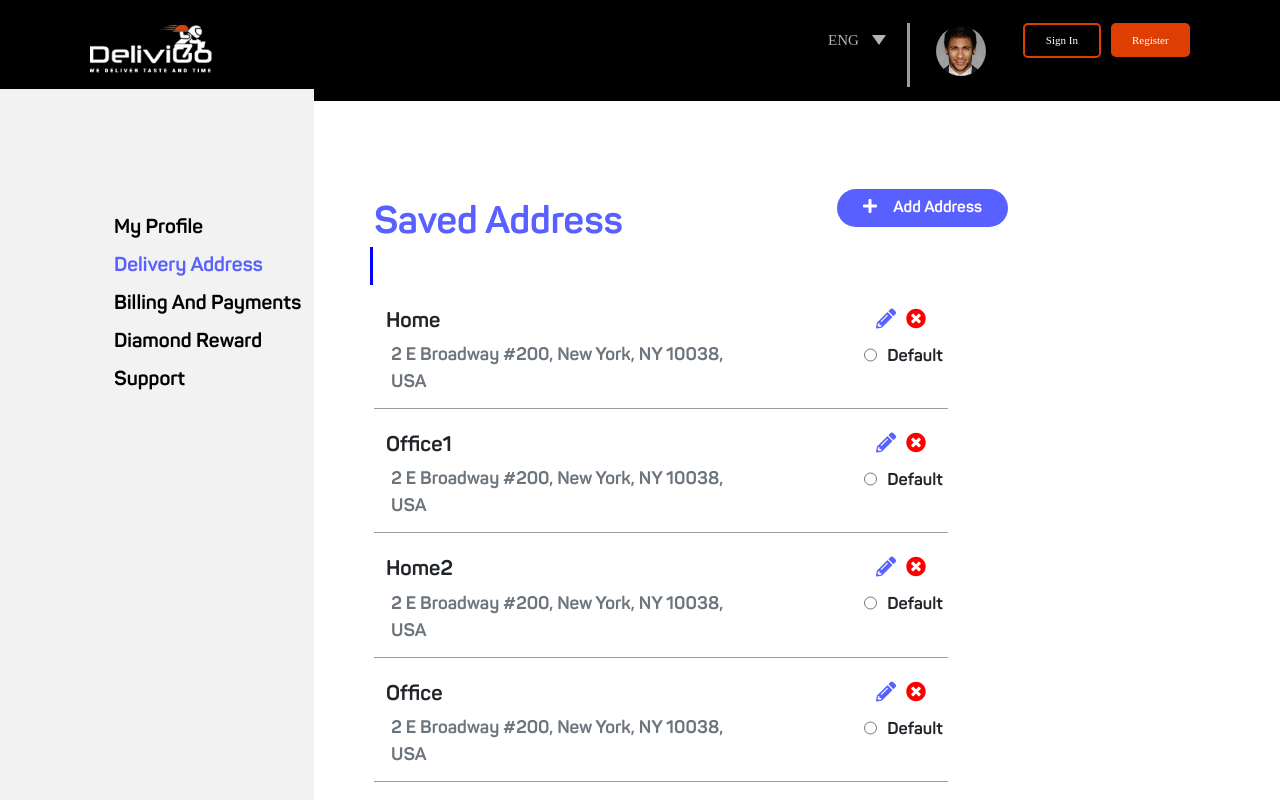
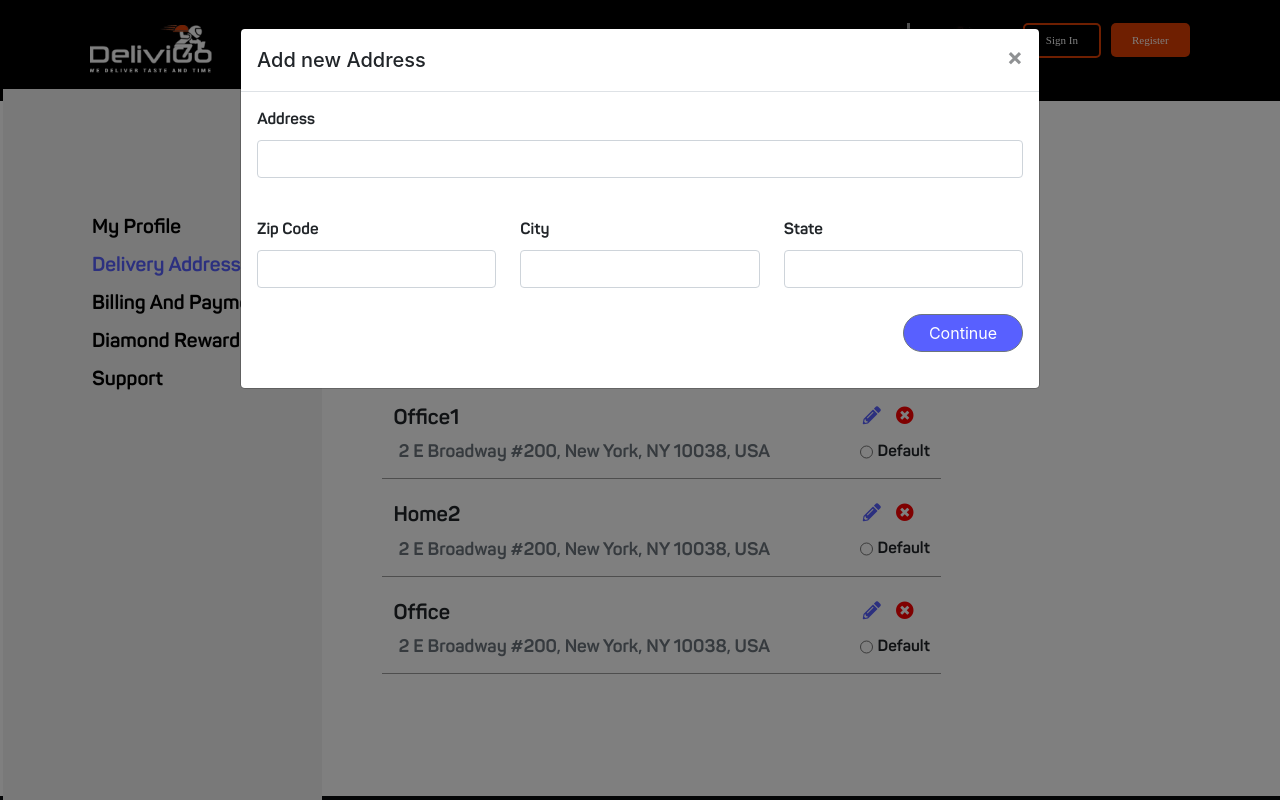
Before and after one commit to Adeel-Gill/web-delivigo, a Vue app: page /delivery in a window 1280 px wide. Both pictures are taken after a click on the button 890 px from the left and 322 px from the top of the page. Shown: the top 800 px of the page. Built offline with nearby package versions, Linux system fonts and the light colour scheme; what v-show-slide would draw is missing.

Commit message:
1-1-2020 updated ui

```diff
--- a/src/components/User/BillingAndPayments.vue
+++ b/src/components/User/BillingAndPayments.vue
@@ -7,7 +7,7 @@
                 <h1 class="profile-heading">Billing and Payments</h1>
             </div>
             <div class="col-md-4">
-                <b-button class="btn btn-submit" v-b-modal.modal-1><i class="fas fa-plus mr-3"></i>Add Card</b-button>
+                <button class="btn btn-submit" v-b-modal.modal-1><i class="fas fa-plus mr-3"></i>Add Card</button>
                 <!--                <button type="submit" class="btn btn-submit"><i class="fas fa-plus mr-3"></i>Add Card</button>-->
             </div>
         </div>
@@ -63,7 +63,7 @@
         </div>
 <!-- Modal -->
     </div>
-    <b-modal hide-footer class="my-modal" id="modal-1" title="BootstrapVue">
+    <b-modal hide-footer size="lg" class="my-modal" id="modal-1" title="Add New Card">
         <div class="row">
         <div class="col-md-12">
             <div class="form-group">
@@ -107,7 +107,7 @@
             </div>
         </div>
         <div class="btn-modal">
-            <button class="btn btn-submit">Continue</button>
+            <button @click="$bvModal.hide('modal-1')" class="btn btn-submit">Continue</button>
         </div>
     </b-modal>
 </div>
@@ -135,9 +135,9 @@
     .m-bottom{
         margin-bottom: 100px;
     }
-    .col-md-4{
-        padding: 0;
-    }
+    /*.col-md-4{*/
+    /*    padding: 0;*/
+    /*}*/
     .profile-heading{
         color: #5860ff;
         font-size: 38px;
@@ -157,6 +157,10 @@
         background-color: #5860ff;
         color: white;
 
+    }
+    .btn-submit:hover{
+        background-color: #4F55C2;
+        color: white;
     }
     .button{
         margin-top: 50px;
@@ -190,31 +194,37 @@
         text-align: right;
     }
     .icon i{
-        margin: 0 20px 0 0;
-        font-size: 20px;
+        margin: 0 15px 0 0;
+        font-size: 18px;
     }
     .icon .cancel{
         color: red;
     }
+    .cancel:hover{
+        color: #9C0000;
+    }
     .edit{
         color: #5860ff;
+    }
+    .edit:hover{
+        color: #4F55C2;
     }
     .radio{
         display: flex;
         margin-top: 10px;
     }
     .radio input{
-        margin-top: 1px;
-        height:20px;
-        width: 20px;
-        margin-right: 10px;
+        margin-top: 3px;
+        height:18px;
+        width: 18px;
+        margin-right: 5px;
     }
     .radio label{
-        font-size: 17px;
-    }
-    .modal-dialog {
-        width: 700px !important;
+        font-size: 16px;
     }
     .btn-modal{
+        display: flex;
+        justify-content: flex-end;
+        margin: 10px 0 20px 0;
     }
 </style>
--- a/src/components/User/DeliveryAddress.vue
+++ b/src/components/User/DeliveryAddress.vue
@@ -1,22 +1,25 @@
 @@ -0,0 +1,15 @@
 <template>
+    <div>
     <div class="pl-5 m-top m-bottom">
         <div class="row">
             <div class="col-md-8">
             <h1 class="profile-heading">Saved Address</h1>
             </div>
                 <div class="col-md-4">
-                    <button type="submit" class="btn btn-submit"><i class="fas fa-plus mr-3"></i>Add Address</button>
+                    <b-button class="btn btn-submit" v-b-modal.modal-1><i class="fas fa-plus mr-3"></i>Add Card</b-button>
+
+                    <!--                    <button type="submit" class="btn btn-submit"><i class="fas fa-plus mr-3"></i>Add Address</button>-->
                 </div>
         </div>
         <div class="col-md-10">
             <div class="address-block row">
-                <div class="col-md-8">
+                <div class="col-md-9">
                 <h6 class="address-heading">Home</h6>
                 <p class="address-par text-muted">2 E Broadway #200, New York, NY 10038, USA</p>
                 </div>
                 <div class="col-md-2 icon">
-                    <a href="#"><i class="fas fa-pencil-alt edit"></i></a>
+                    <a href="#" v-b-modal.modal-1><i class="fas fa-pencil-alt edit"></i></a>
                     <a href="#"><i class="fas fa-times-circle cancel"></i></a>
                     <div class="radio">
                         <input type="radio">
@@ -25,12 +28,12 @@
                 </div>
             </div>
             <div class="address-block row">
-                <div class="col-md-8">
+                <div class="col-md-9">
                     <h6 class="address-heading">Office1</h6>
                     <p class="address-par text-muted">2 E Broadway #200, New York, NY 10038, USA</p>
                 </div>
                 <div class="col-md-2 icon">
-                    <a href="#"><i class="fas fa-pencil-alt edit"></i></a>
+                    <a href="#" v-b-modal.modal-1><i class="fas fa-pencil-alt edit"></i></a>
                     <a href="#"><i class="fas fa-times-circle cancel"></i></a>
                     <div class="radio">
                         <input type="radio">
@@ -39,12 +42,12 @@
                 </div>
             </div>
             <div class="address-block row">
-                <div class="col-md-8">
+                <div class="col-md-9">
                     <h6 class="address-heading">Home2</h6>
                     <p class="address-par text-muted">2 E Broadway #200, New York, NY 10038, USA</p>
                 </div>
                 <div class="col-md-2 icon">
-                    <a href="#"><i class="fas fa-pencil-alt edit"></i></a>
+                    <a href="#" v-b-modal.modal-1><i class="fas fa-pencil-alt edit"></i></a>
                     <a href="#"><i class="fas fa-times-circle cancel"></i></a>
                     <div class="radio">
                         <input type="radio">
@@ -53,12 +56,12 @@
                 </div>
             </div>
             <div class="address-block row">
-                <div class="col-md-8">
+                <div class="col-md-9">
                     <h6 class="address-heading">Office</h6>
                     <p class="address-par text-muted">2 E Broadway #200, New York, NY 10038, USA</p>
                 </div>
                 <div class="col-md-2 icon">
-                    <a href="#"><i class="fas fa-pencil-alt edit"></i></a>
+                    <a href="#" v-b-modal.modal-1><i class="fas fa-pencil-alt edit"></i></a>
                     <a href="#"><i class="fas fa-times-circle cancel"></i></a>
                     <div class="radio">
                         <input type="radio">
@@ -66,41 +69,42 @@
                     </div>
                 </div>
             </div>
-<!--            <div class="form-group">-->
-<!--&lt;!&ndash;                        <label for="home">Full Name</label>&ndash;&gt;-->
-<!--                <label for="office">Office</label>-->
-<!--                        <div class="input-group">-->
-<!--                            <input type="text" class="form-control" value="2 E Broadway #200, New York, NY 10038, USA" id="office">-->
-<!--&lt;!&ndash;                            <input type="text" class="form-control" value="john Doe" id="home">&ndash;&gt;-->
-<!--                            <div class="input-group-append">-->
-<!--                                <i class="fa fa-pencil-alt"></i>-->
-<!--                            </div>-->
-<!--                        </div>-->
-<!--                    </div>-->
-<!--                    <div class="form-group">-->
-<!--                        <label for="home2">Home2</label>-->
-<!--                        <div class="input-group">-->
-<!--                            <input type="text" class="form-control" value="2 E Broadway #200, New York, NY 10038, USA" id="home2">-->
-<!--                            <div class="input-group-append">-->
-<!--                                <i class="fa fa-pencil-alt"></i>-->
-<!--                            </div>-->
-<!--                        </div>-->
-<!--&lt;!&ndash;                        <label for="office">Full Name</label>&ndash;&gt;-->
-<!--&lt;!&ndash;                        <input type="text" class="form-control" value="john Doe" id="office">&ndash;&gt;-->
-<!--                    </div>-->
-<!--                    <div class="form-group">-->
-<!--                        <label for="home3">Home3</label>-->
-<!--                        <div class="input-group">-->
-<!--                            <input type="text" class="form-control" value="2 E Broadway #200, New York, NY 10038, USA" id="home3">-->
-<!--                            <div class="input-group-append">-->
-<!--                                <i class="fa fa-pencil-alt"></i>-->
-<!--                            </div>-->
-<!--                        </div>-->
-<!--&lt;!&ndash;                        <label for="home2">Full Name</label>&ndash;&gt;-->
-<!--&lt;!&ndash;                        <input type="text" class="form-control" value="john Doe" id="home2">&ndash;&gt;-->
-<!--                    </div>-->
-<!--                </form>-->
+
             </div>
+    </div>
+        <b-modal size="lg" hide-footer class="my-modal" id="modal-1" title="Add new Address">
+            <div class="row">
+                <div class="col-md-12">
+                    <div class="form-group">
+                        <label for="address">Address</label>
+                        <input type="text" class="form-control" id="address">
+                    </div>
+                </div>
+            </div>
+            <div class="row">
+                <div class="col-md-4">
+                    <div class="form-group">
+                        <label for="zipCode">Zip Code</label>
+                        <input type="text" class="form-control" id="zipCode">
+                    </div>
+                </div>
+                <div class="col-md-4">
+                    <div class="form-group">
+                        <label for="city">City</label>
+                        <input type="text" class="form-control" id="city">
+                    </div>
+                </div>
+                <div class="col-md-4">
+                    <div class="form-group">
+                        <label for="state">State</label>
+                        <input type="text" class="form-control" id="state">
+                    </div>
+                </div>
+            </div>
+            <div class="btn-modal">
+                <b-button @click="$bvModal.hide('modal-1')" class="btn btn-submit">Continue</b-button>
+            </div>
+        </b-modal>
     </div>
 </template>
 
@@ -124,9 +128,9 @@
     .m-bottom{
         margin-bottom: 100px;
     }
-    .col-md-4{
-        padding: 0;
-    }
+    /*.col-md-4{*/
+    /*    padding: 0;*/
+    /*}*/
     .profile-heading{
         color: #5860ff;
         font-size: 38px;
@@ -160,6 +164,10 @@
         border: 2px solid #5860ff;
         color: #5860ff;
     }
+    .btn-submit:hover{
+        background-color: #4F55C2;
+        color: white;
+    }
     .button{
         margin-top: 50px;
         margin-bottom: 100px;
@@ -184,26 +192,37 @@
         /*margin-top: 20px;*/
     }
     .icon i{
-        margin: 0 10px 0 0;
-        font-size: 20px;
+        margin: 0 15px 0 0;
+        font-size: 18px;
     }
     .icon .cancel{
         color: red;
     }
+    .cancel:hover{
+        color: #9C0000;
+    }
     .edit{
         color: #5860ff;
+    }
+    .edit:hover{
+        color: #4F55C2;
     }
     .radio{
         display: flex;
         margin-top: 10px;
     }
     .radio input{
-        margin-top: 1px;
-        height:20px;
-        width: 20px;
-        margin-right: 10px;
+        margin-top: 3px;
+        height:18px;
+        width: 18px;
+        margin-right: 5px;
     }
     .radio label{
-        font-size: 17px;
+        font-size: 16px;
+    }
+    .btn-modal{
+        display: flex;
+        justify-content: flex-end;
+        margin: 10px 0 20px 0;
     }
 </style>
--- a/src/components/User/SideNav.vue
+++ b/src/components/User/SideNav.vue
@@ -86,10 +86,11 @@
         padding: 0;
     }
     .nav-item{
-        width: 280px;
+        width: 100%;
         /*margin: 0 auto;*/
         text-align: center;
-        margin-left: 77px;
+        margin-left: 40px;
+        padding-right: 28px;
     }
     .active{
         border-right: 3px solid blue;
--- a/src/components/User/User.vue
+++ b/src/components/User/User.vue
@@ -1,4 +1,5 @@
 <template>
+    <div class="container-fluid">
     <div class="row">
         <div class="col-md-3 nav-color">
             <app-side-nav></app-side-nav>
@@ -6,33 +7,7 @@
         <div  class="col-md-7">
             <router-view></router-view>
         </div>
-        <!-- saved address page-->
-<!--        <div class="col-md-7">-->
-<!--            <app-delivery-address></app-delivery-address>-->
-<!--&lt;!&ndash;            <h1 class="profile-heading">Saved Address</h1>&ndash;&gt;-->
-<!--&lt;!&ndash;            <div class="col-md-8">&ndash;&gt;-->
-<!--&lt;!&ndash;                <form action="" class="myProfile">&ndash;&gt;-->
-<!--&lt;!&ndash;                    <div class="form-group">&ndash;&gt;-->
-<!--&lt;!&ndash;                        <label for="home">Full Name</label>&ndash;&gt;-->
-<!--&lt;!&ndash;                        <div class="input-group">&ndash;&gt;-->
-<!--&lt;!&ndash;                            <input type="text" class="form-control" value="john Doe" id="home">&ndash;&gt;-->
-<!--&lt;!&ndash;                            <div class="input-group-append">&ndash;&gt;-->
-<!--&lt;!&ndash;                                <i class="fa fa-pencil-alt"></i>&ndash;&gt;-->
-<!--&lt;!&ndash;                            </div>&ndash;&gt;-->
-<!--&lt;!&ndash;                        </div>&ndash;&gt;-->
-<!--&lt;!&ndash;                    </div>&ndash;&gt;-->
-<!--&lt;!&ndash;                    <div class="form-group">&ndash;&gt;-->
-<!--&lt;!&ndash;                        <label for="office">Full Name</label>&ndash;&gt;-->
-<!--&lt;!&ndash;                        <input type="text" class="form-control" value="john Doe" id="office">&ndash;&gt;-->
-<!--&lt;!&ndash;                    </div>&ndash;&gt;-->
-<!--&lt;!&ndash;                    <div class="form-group">&ndash;&gt;-->
-<!--&lt;!&ndash;                        <label for="home2">Full Name</label>&ndash;&gt;-->
-<!--&lt;!&ndash;                        <input type="text" class="form-control" value="john Doe" id="home2">&ndash;&gt;-->
-<!--&lt;!&ndash;                    </div>&ndash;&gt;-->
-<!--&lt;!&ndash;                </form>&ndash;&gt;-->
-<!--&lt;!&ndash;            </div>&ndash;&gt;-->
-<!--        </div>-->
-        <!-- End-->
+    </div>
     </div>
 </template>
 
@@ -58,77 +33,10 @@
     .row{
         font-family:pantonb ;
     }
-    /*a.nav-link{*/
-    /*    font-family: pantonb;*/
-    /*}*/
     .m-top{
         margin-top: 100px;
     }
     .nav-color{
         background-color: #f2f2f2;
     }
-    /*.nav-item a{*/
-    /*    color: #000000;*/
-    /*    font-size: 20px;*/
-    /*}*/
-    .col-md-4{
-        padding: 0;
-    }
-    /*.nav-item{*/
-    /*    width: 319px;*/
-    /*    !*margin: 0 auto;*!*/
-    /*    text-align: center;*/
-    /*}*/
-    /*.active{*/
-    /*    border-right: 3px solid blue;*/
-    /*}*/
-    /*.active a{*/
-    /*    color: #5860ff;*/
-    /*}*/
-    /*.nav-item a:hover{*/
-    /*    !*border-right: 2px solid blue;*!*/
-    /*    color: #5860ff;*/
-    /*}*/
-    /*.profile-heading{*/
-    /*    color: #5860ff;*/
-    /*    font-size: 38px;*/
-    /*    margin-bottom: 50px;*/
-    /*}*/
-    /*!*.myProfile{*!*/
-    /*!*    margin-top: 50px;*!*/
-    /*!*}*!*/
-    /*.form-group label{*/
-    /*    font-size: 21px;*/
-    /*}*/
-    /*.myProfile input{*/
-    /*    border: 0;*/
-    /*    border-bottom: 1px solid #e6e6e6;*/
-    /*    border-radius: 0;*/
-    /*    font-size: 18px;*/
-    /*}*/
-    /*.myProfile input:focus{*/
-    /*    border-bottom: 1px solid #5860ff;*/
-    /*}*/
-    /*.button .btn-submit{*/
-    /*    margin-right: 50px;*/
-    /*    background-color: #5860ff;*/
-    /*    color: white;*/
-
-    /*}*/
-    /*.button .btn-cancel{*/
-    /*    border: 2px solid #5860ff;*/
-    /*    color: #5860ff;*/
-    /*}*/
-    /*.button{*/
-    /*    margin-top: 50px;*/
-    /*    margin-bottom: 100px;*/
-    /*}*/
-    /*.button button{*/
-    /*    border-radius: 30px;*/
-    /*    width: 150px;*/
-    /*}*/
-    /*.form-control:focus{*/
-    /*    box-shadow: none;*/
-    /*    -webkit-box-shadow: none;*/
-    /*}*/
 </style>
```
